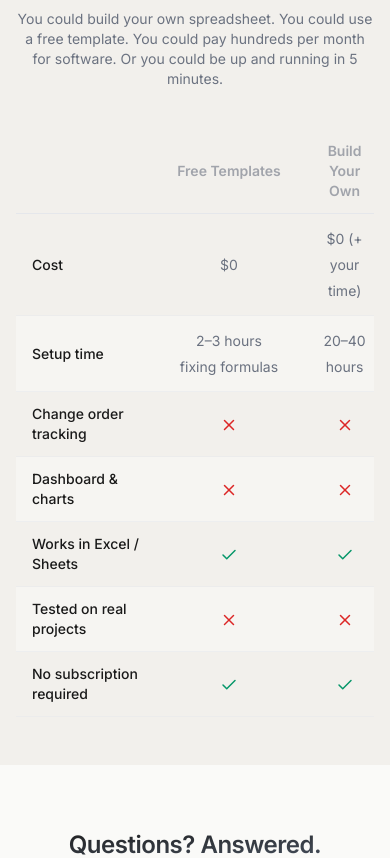
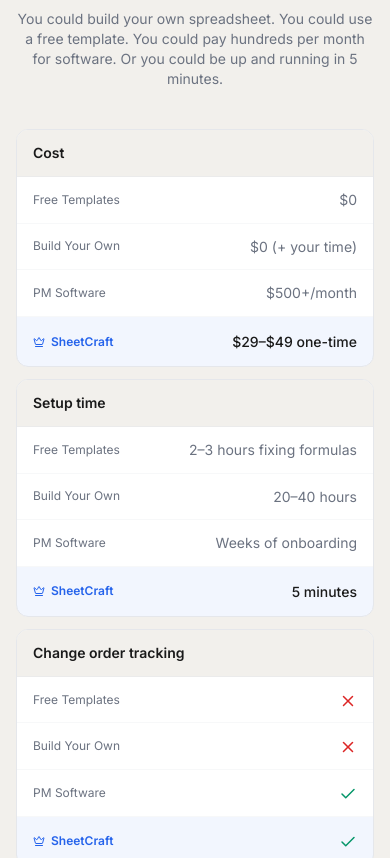
Before and after one commit to alphonsecedinvest-svg/sheetcraft, a Next.js app: page /products/construction-budget-tracker in a window 390 px wide. Shown: the part 5860-6718 px from the top of the page. Built offline with nearby package versions, Linux system fonts and the light colour scheme.

Commit message:
fix: mobile comparison table — stacked cards instead of hidden scroll table

```diff
--- a/src/components/ui/ComparisonTable.tsx
+++ b/src/components/ui/ComparisonTable.tsx
@@ -2,7 +2,7 @@
 
 import Container from '@/components/ui/Container';
 import FadeIn from '@/components/ui/FadeIn';
-import { Check, X } from 'lucide-react';
+import { Check, X, Crown } from 'lucide-react';
 
 interface ComparisonRow {
   feature: string;
@@ -43,6 +43,83 @@
   return <span className="text-sm">{value}</span>;
 }
 
+/* ─── Mobile: stacked cards per feature ─── */
+function MobileComparison({ rows, softwareLabel }: { rows: ComparisonRow[]; softwareLabel: string }) {
+  const competitors = [
+    { key: 'freeTemplate' as const, label: 'Free Templates' },
+    { key: 'buildYourOwn' as const, label: 'Build Your Own' },
+    { key: 'software' as const, label: softwareLabel },
+  ];
+
+  return (
+    <div className="flex flex-col gap-3 lg:hidden">
+      {rows.map((row, i) => (
+        <FadeIn key={row.feature} delay={i * 0.04}>
+          <div className="rounded-xl border border-sc-border bg-white overflow-hidden">
+            {/* Feature name header */}
+            <div className="px-4 py-2.5 bg-sc-bg-alt border-b border-sc-border/50">
+              <span className="font-semibold text-sm text-sc-text">{row.feature}</span>
+            </div>
+
+            {/* Competitor rows */}
+            <div className="divide-y divide-sc-border/30">
+              {competitors.map((comp) => (
+                <div key={comp.key} className="flex items-center justify-between px-4 py-2.5">
+                  <span className="text-xs text-sc-text-muted">{comp.label}</span>
+                  <span className="text-sc-text-muted">
+                    <CellValue value={row[comp.key]} />
+                  </span>
+                </div>
+              ))}
+
+              {/* SheetCraft row — highlighted */}
+              <div className="flex items-center justify-between px-4 py-3 bg-sc-blue/[0.06]">
+                <span className="text-xs font-semibold text-sc-blue flex items-center gap-1.5">
+                  <Crown size={12} />
+                  SheetCraft
+                </span>
+                <span className="font-medium text-sc-text">
+                  <CellValue value={row.sheetcraft} />
+                </span>
+              </div>
+            </div>
+          </div>
+        </FadeIn>
+      ))}
+    </div>
+  );
+}
+
+/* ─── Desktop: original table (unchanged) ─── */
+function DesktopComparison({ rows, softwareLabel }: { rows: ComparisonRow[]; softwareLabel: string }) {
+  return (
+    <div className="hidden lg:block">
+      <table className="w-full">
+        <thead>
+          <tr className="border-b border-sc-border">
+            <th className="text-left py-3 px-4 font-semibold text-sm text-sc-text-muted" />
+            <th className="text-center py-3 px-4 font-semibold text-sm text-sc-text-muted/60">Free Templates</th>
+            <th className="text-center py-3 px-4 font-semibold text-sm text-sc-text-muted/60">Build Your Own</th>
+            <th className="text-center py-3 px-4 font-semibold text-sm text-sc-text-muted/60">{softwareLabel}</th>
+            <th className="text-center py-3 px-4 font-semibold text-sm text-sc-blue">SheetCraft</th>
+          </tr>
+        </thead>
+        <tbody>
+          {rows.map((row, i) => (
+            <tr key={row.feature} className={`border-b border-sc-border/50 ${i % 2 === 1 ? 'bg-sc-bg/50' : ''}`}>
+              <td className="py-3 px-4 text-sm font-medium text-sc-text">{row.feature}</td>
+              <td className="text-center py-3 px-4 text-sc-text-muted"><CellValue value={row.freeTemplate} /></td>
+              <td className="text-center py-3 px-4 text-sc-text-muted"><CellValue value={row.buildYourOwn} /></td>
+              <td className="text-center py-3 px-4 text-sc-text-muted"><CellValue value={row.software} /></td>
+              <td className="text-center py-3 px-4 text-sc-text font-medium bg-sc-blue/5"><CellValue value={row.sheetcraft} /></td>
+            </tr>
+          ))}
+        </tbody>
+      </table>
+    </div>
+  );
+}
+
 interface ComparisonTableProps {
   category?: 'construction' | 'real-estate';
 }
@@ -64,31 +141,10 @@
         </FadeIn>
 
         <FadeIn delay={0.1}>
-          <div className="overflow-x-auto">
-            <table className="w-full min-w-[640px]">
-              <thead>
-                <tr className="border-b border-sc-border">
-                  <th className="text-left py-3 px-4 font-semibold text-sm text-sc-text-muted" />
-                  <th className="text-center py-3 px-4 font-semibold text-sm text-sc-text-muted/60">Free Templates</th>
-                  <th className="text-center py-3 px-4 font-semibold text-sm text-sc-text-muted/60">Build Your Own</th>
-                  <th className="text-center py-3 px-4 font-semibold text-sm text-sc-text-muted/60">{softwareLabel}</th>
-                  <th className="text-center py-3 px-4 font-semibold text-sm text-sc-blue">SheetCraft</th>
-                </tr>
-              </thead>
-              <tbody>
-                {rows.map((row, i) => (
-                  <tr key={row.feature} className={`border-b border-sc-border/50 ${i % 2 === 1 ? 'bg-sc-bg/50' : ''}`}>
-                    <td className="py-3 px-4 text-sm font-medium text-sc-text">{row.feature}</td>
-                    <td className="text-center py-3 px-4 text-sc-text-muted"><CellValue value={row.freeTemplate} /></td>
-                    <td className="text-center py-3 px-4 text-sc-text-muted"><CellValue value={row.buildYourOwn} /></td>
-                    <td className="text-center py-3 px-4 text-sc-text-muted"><CellValue value={row.software} /></td>
-                    <td className="text-center py-3 px-4 text-sc-text font-medium bg-sc-blue/5"><CellValue value={row.sheetcraft} /></td>
-                  </tr>
-                ))}
-              </tbody>
-            </table>
-          </div>
+          <DesktopComparison rows={rows} softwareLabel={softwareLabel} />
         </FadeIn>
+
+        <MobileComparison rows={rows} softwareLabel={softwareLabel} />
       </Container>
     </section>
   );
```
